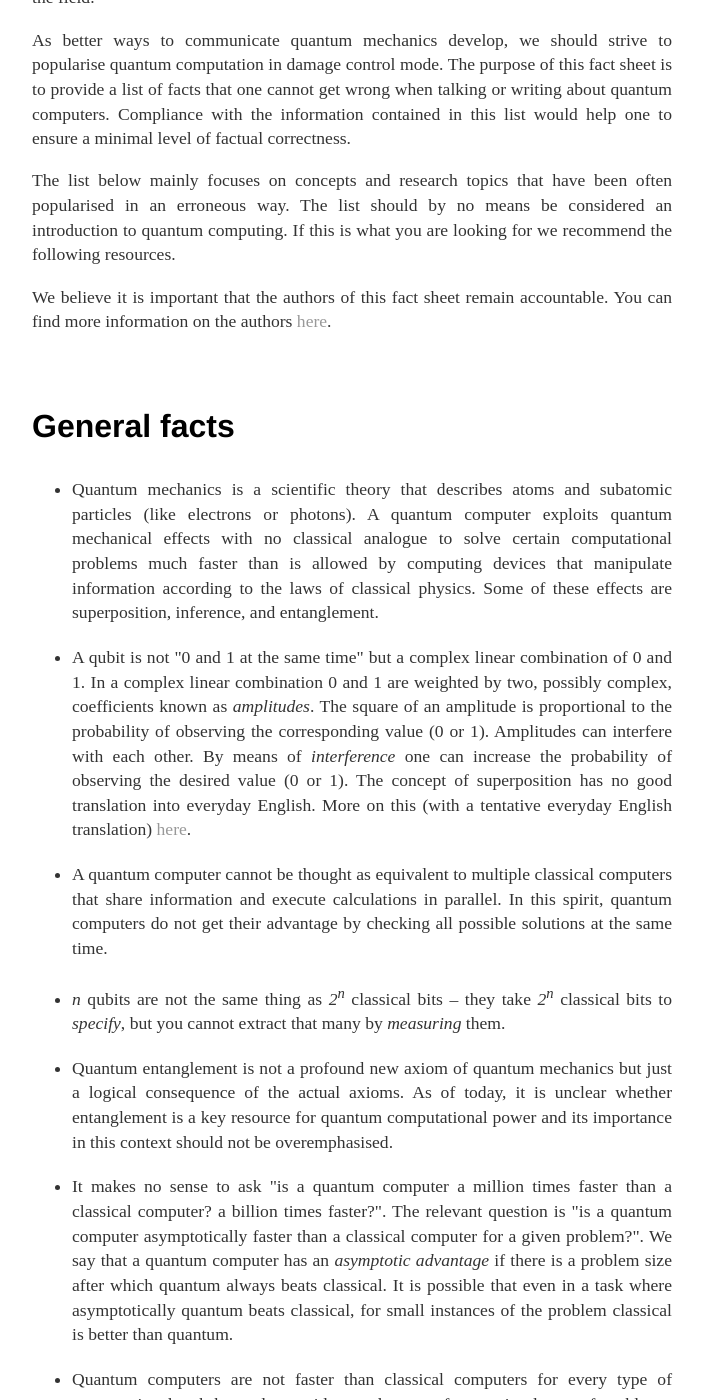
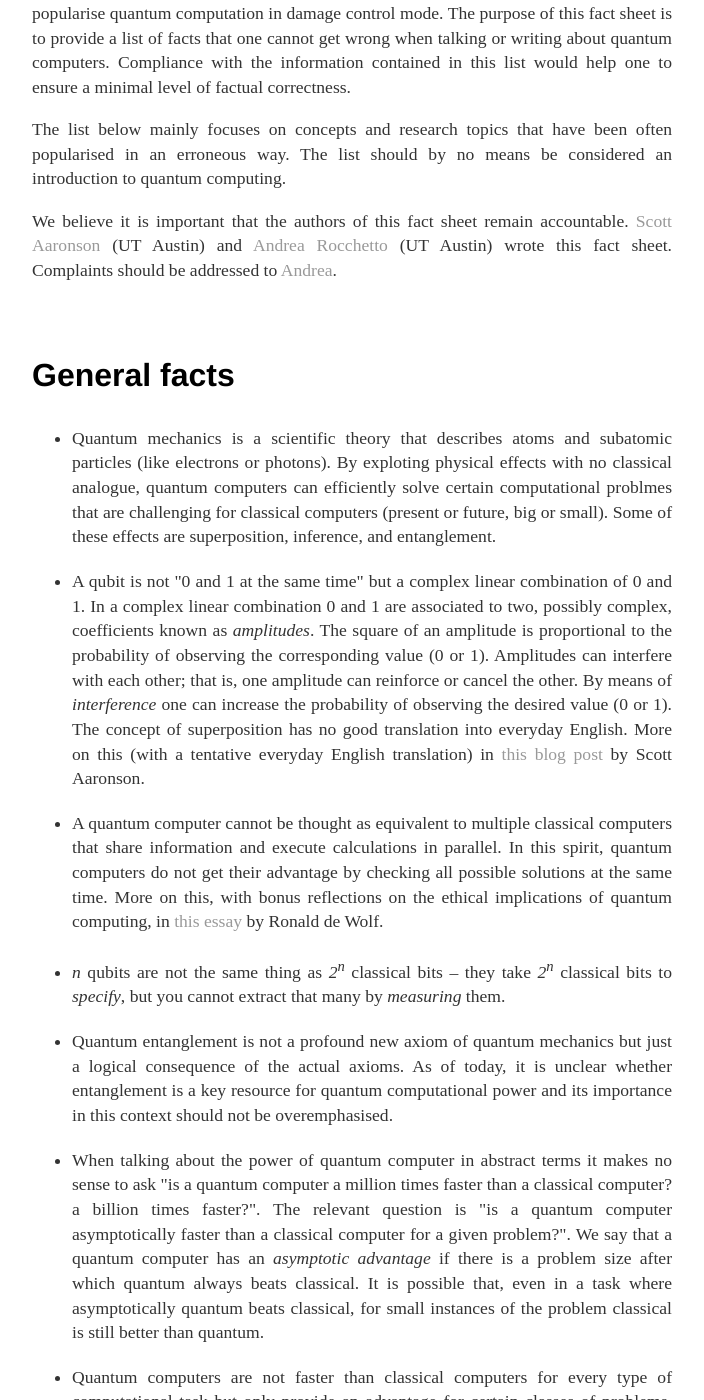
Before and after one commit to quantumfactsheet/quantumfactsheet.github.io, a Jekyll site: the page built from index.html, in a window 1280 px wide and 1400 px high, scrolled down 735 px. Shown: the whole window, without its empty margins (288-992 px from the left). Built offline with Jekyll 4.4.1, drawn with Linux system fonts in a browser that asks for light colours; some of the changed text lies outside the part shown.

Commit message:
changes finali

```diff
--- a/_layouts/default.html
+++ b/_layouts/default.html
@@ -11,14 +11,7 @@
 		</head>
 
 		<body>
-			<nav>
-	    		<ul>
-	        		<li><a href="/">Home</a></li>
-		        	<!-- <li><a href="/about">About</a></li> -->
-							<li><a href="authors">Authors</a></li>
-							<li><a href="learn">Learn more</a></li>
-	    		</ul>
-			</nav>
+
 			<div class="container">
 
 
--- a/index.html
+++ b/index.html
@@ -15,32 +15,31 @@ title: Andrea Rocchetto
 
 <p>As better ways to communicate quantum mechanics develop, we should strive to popularise quantum computation in damage control mode. The purpose of this fact sheet is to provide a list of facts that one cannot get wrong when talking or writing about quantum computers. Compliance with the information contained in this list would help one to ensure a minimal level of factual correctness.</p>
 
-<p>The list below mainly focuses on concepts and research topics that have been often popularised in an erroneous way. The list should by no means be considered an introduction to quantum computing. If this is what you are looking for we recommend the following resources.</p>
+<p>The list below mainly focuses on concepts and research topics that have been often popularised in an erroneous way. The list should by no means be considered an introduction to quantum computing.</p>
 
-<p>We believe it is important that the authors of this fact sheet remain accountable. You can find more information on the authors <a href="authors">here</a>.</p>
-
+<p>We believe it is important that the authors of this fact sheet remain accountable. <a href="https://www.scottaaronson.com/">Scott Aaronson</a> (UT Austin) and <a href="https://andrearocchetto.github.io/">Andrea Rocchetto</a> (UT Austin) wrote this fact sheet. Complaints should be addressed to <a href="mailto:andrea@cs.utaustin.edu">Andrea</a>.</p>
 <p>&nbsp;</p>
 
 <h3><a name='header-n19' class='md-header-anchor '></a>General facts</h3>
 
 <ul>
 
-	<li>Quantum mechanics is a scientific theory that describes atoms and subatomic particles (like electrons or photons). A quantum computer exploits quantum mechanical effects with no classical analogue to solve certain computational problems much faster than is allowed by computing devices that manipulate information according to the laws of classical physics. Some of these effects are superposition, inference, and entanglement.</li>
+	<li>Quantum mechanics is a scientific theory that describes atoms and subatomic particles (like electrons or photons). By exploting physical effects with no classical analogue, quantum computers can efficiently solve certain computational problmes that are challenging for classical computers (present or future, big or small). Some of these effects are superposition, inference, and entanglement.</li>
 
-	<li>A qubit is not "0 and 1 at the same time" but a complex linear combination of 0 and 1. In a complex linear combination 0 and 1 are weighted by two, possibly complex, coefficients known as <i>amplitudes</i>. The square of an amplitude is proportional to the probability of observing the corresponding value (0 or 1). Amplitudes can interfere with each other. By means of <i>interference</i> one can increase the probability of observing the desired value (0 or 1). The concept of superposition has no good translation into everyday English. More on this (with a tentative everyday English translation) <a href="https://www.scottaaronson.com/blog/?p=2694#comment-1060627">here</a>.</li>
+	<li>A qubit is not "0 and 1 at the same time" but a complex linear combination of 0 and 1. In a complex linear combination 0 and 1 are associated to two, possibly complex, coefficients known as <i>amplitudes</i>. The square of an amplitude is proportional to the probability of observing the corresponding value (0 or 1). Amplitudes can interfere with each other; that is, one amplitude can reinforce or cancel the other. By means of <i>interference</i> one can increase the probability of observing the desired value (0 or 1). The concept of superposition has no good translation into everyday English. More on this (with a tentative everyday English translation) in <a href="https://www.scottaaronson.com/blog/?p=2694#comment-1060627">this blog post</a> by Scott Aaronson.</li>
 
-	<li>A quantum computer cannot be thought as equivalent to multiple classical computers that share information and execute calculations in parallel. In this spirit, quantum computers do not get their advantage by checking all possible solutions at the same time.</li>
+	<li>A quantum computer cannot be thought as equivalent to multiple classical computers that share information and execute calculations in parallel. In this spirit, quantum computers do not get their advantage by checking all possible solutions at the same time. More on this, with bonus reflections on the ethical implications of quantum computing, in <a href="https://arxiv.org/pdf/1712.05380.pdf">this essay</a> by Ronald de Wolf.</li>
 
 	<li><i>n</i> qubits are not the same thing as <i>2<sup>n</sup></i> classical bits &ndash; they take <i>2<sup>n</sup></i> classical bits to <i>specify</i>, but you cannot extract that many by <i>measuring</i> them.
     </li>
 
     <li>Quantum entanglement is not a profound new axiom of quantum mechanics but just a logical consequence of the actual axioms. As of today, it is unclear whether entanglement is a key resource for quantum computational power and its importance in this context should not be overemphasised.</li>
 
-    <li>It makes no sense to ask "is a quantum computer a million times faster than a classical computer? a billion times faster?". The relevant question is "is a quantum computer asymptotically faster than a classical computer for a given problem?". We say that a quantum computer has an <i>asymptotic advantage</i> if there is a problem size after which quantum always beats classical. It is possible that even in a task where asymptotically quantum beats classical, for small instances of the problem classical is better than quantum.</li>
+    <li>When talking about the power of quantum computer in abstract terms it makes no sense to ask "is a quantum computer a million times faster than a classical computer? a billion times faster?". The relevant question is "is a quantum computer asymptotically faster than a classical computer for a given problem?". We say that a quantum computer has an <i>asymptotic advantage</i> if there is a problem size after which quantum always beats classical. It is possible that, even in a task where asymptotically quantum beats classical, for small instances of the problem classical is still better than quantum.</li>
 
 	<li>Quantum computers are not faster than classical computers for every type of computational task but only provide an advantage for certain classes of problems. Three prototypical examples are factoring numbers into primes, searching through unstructured databases, and simulating another quantum system (which is relevant for material and drug discovery). </li>
 
-	<li>When we say that quantum computers are faster than classical computers - as in the examples listed in the previous bullet point - we do not always have a mathematical proof that this is the case (we are working on this!). Notable exceptions are cases where the relevant issue is the number of accesses to the input data (like database search).</li>
+	<li>When we say that quantum computers are faster than classical computers - as in the examples listed in the previous bullet point - we do not always have a mathematical proof that this is the case. Notable exceptions are cases where the relevant issue is the number of accesses to the input data (like database search).</li>
 
 	<li>Although quantum computers could break much of the encryption currently used to secure the Internet, there are other forms of encryption that are believed not to be breakable even by a quantum computer.</li>
 
@@ -59,7 +58,7 @@ title: Andrea Rocchetto
 <h4><a name='header-n55' class='md-header-anchor '></a>Quantum supremacy</h4>
 
 <ul>
-	<li>Read <a href="https://www.scottaaronson.com/blog/?p=4317">Scott’s Supreme Quantum Supremacy FAQ</a>.</li>
+	<li>Read <a href="https://www.scottaaronson.com/blog/?p=4317">Scott’s Supreme Quantum Supremacy FAQ</a> by Scott Aaronson.</li>
 
 	<li>Quantum supremacy refers to a computational task that can only be performed in a reasonable time by a quantum computer (when a quantum computer takes 1 second and a classical computer takes 100 years we are confidently in the realm of quantum supremacy). </li>
 
```
Also changed, not shown: authors/index.html (+6 -6 lines), 2 other files.
